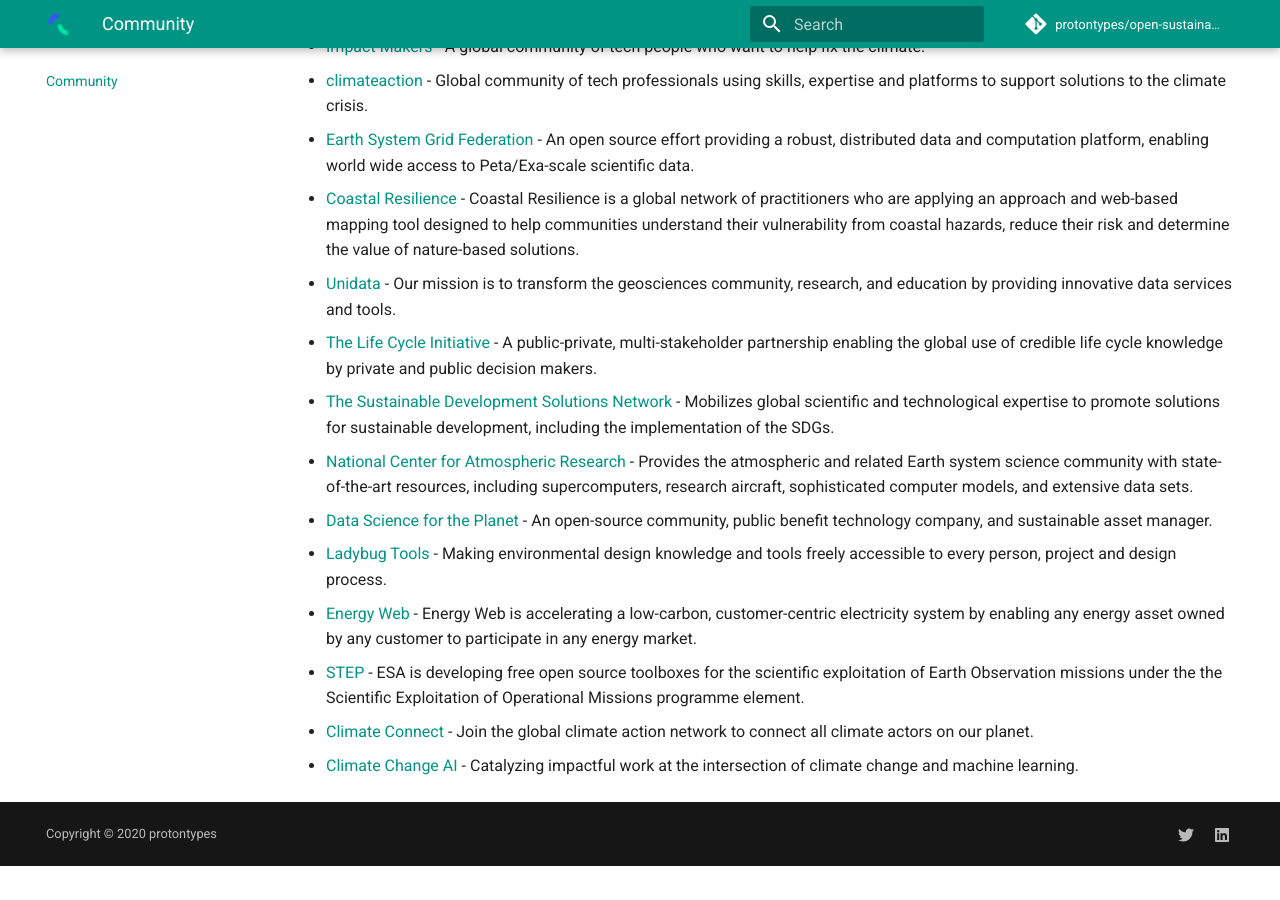
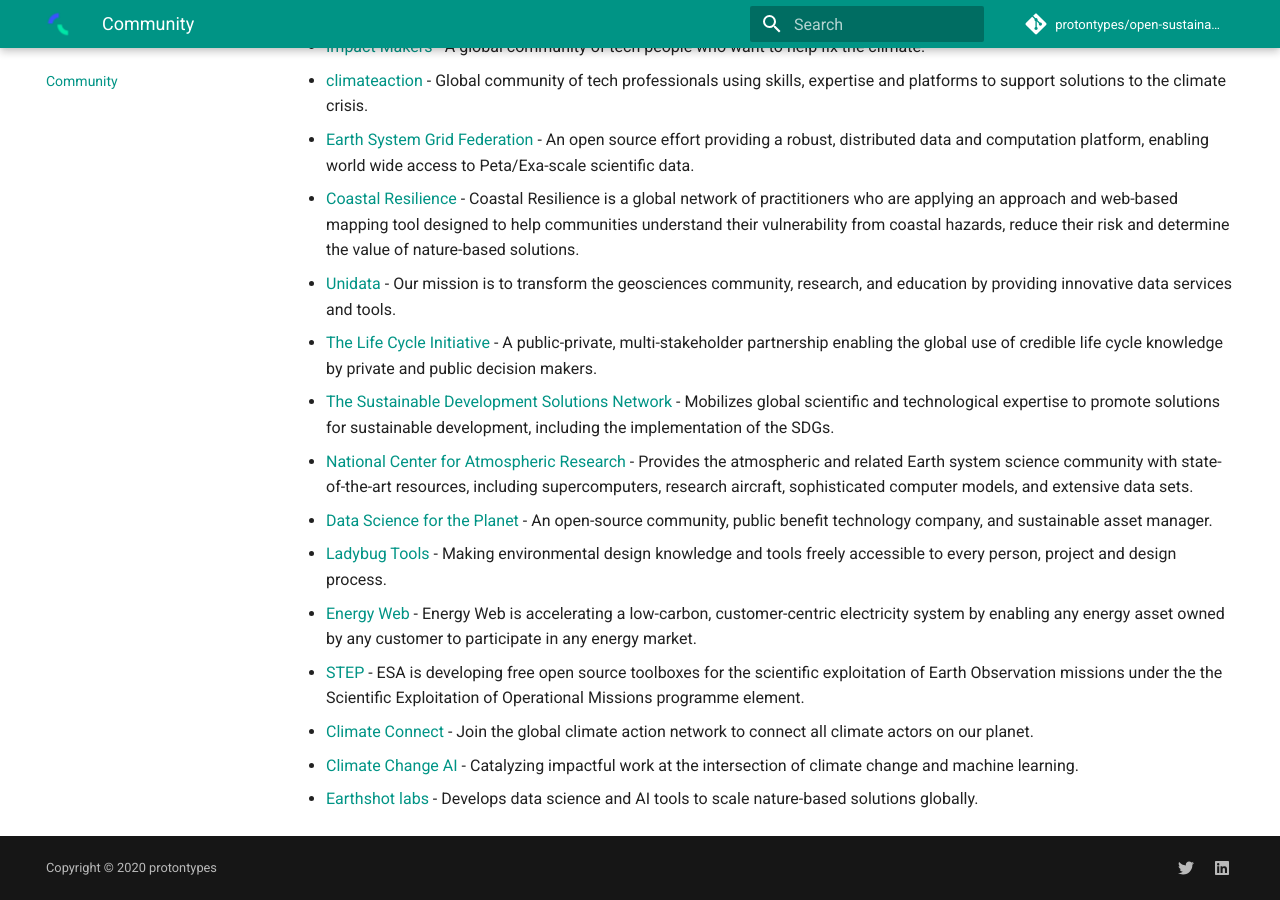
Before and after one commit to protontypes/open-sustainable-technology, an MkDocs documentation site: the page built from docs/COMMUNITY.md, in a window 1280 px wide and 900 px high, scrolled down 1649 px. Built offline with MkDocs 1.6.1 and Material for MkDocs 9.7.7, drawn with Linux system fonts in a browser that asks for light colours; comment, search, counter and statistics services are not loaded; before the commit the page ends 2515 px from its top, so only the background shows below that.

Commit message:
Update COMMUNITY.md

```diff
--- a/docs/COMMUNITY.md
+++ b/docs/COMMUNITY.md
@@ -44,3 +44,4 @@
 - [STEP](http://step.esa.int/main/) - ESA  is developing  free open source toolboxes for the scientific exploitation of Earth Observation missions under the the Scientific Exploitation of Operational Missions programme element.
 - [Climate Connect](https://climateconnect.earth/) - Join the global climate action network to connect all climate actors on our planet.
 - [Climate Change AI](https://www.climatechange.ai/) - Catalyzing impactful work at the intersection of climate change and machine learning.
+- [Earthshot labs](https://www.earthshot.eco/) - Develops data science and AI tools to scale nature-based solutions globally.
```
